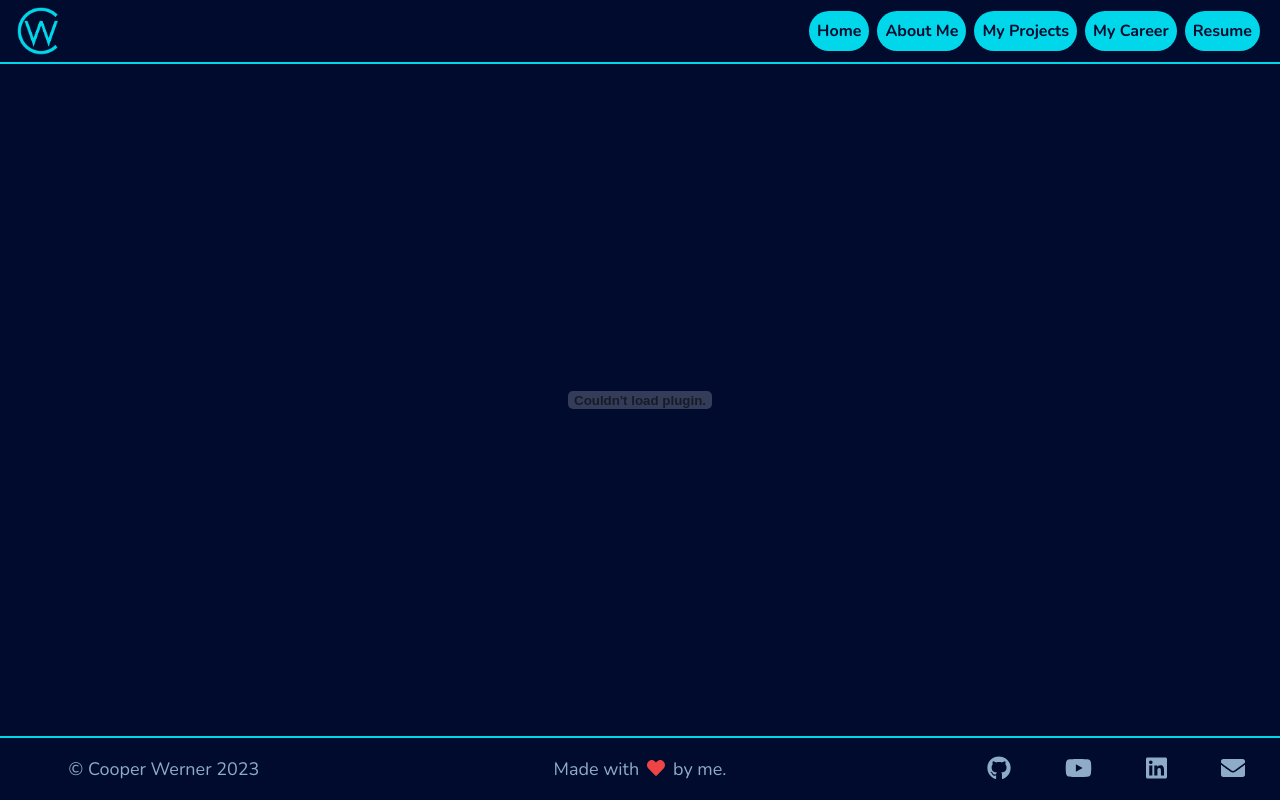
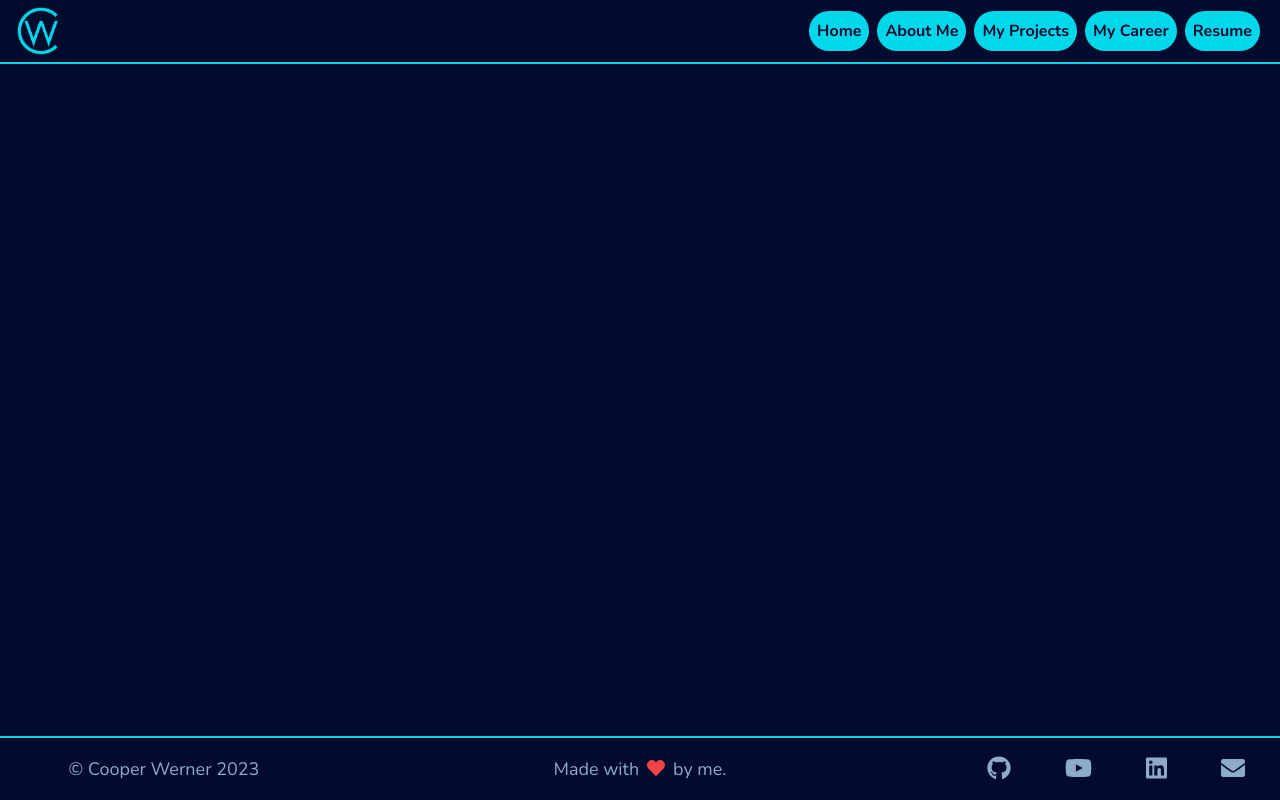
Before and after one commit to CooperW824/cooperw.tech, an Angular app: page /resume in a window 1280 px wide. Built offline with nearby package versions, Linux system fonts and the light colour scheme.

Commit message:
is s3 the issue?

```diff
--- a/src/app/pages/resume/resume.component.html
+++ b/src/app/pages/resume/resume.component.html
@@ -6,7 +6,7 @@
 	<div
 		class="flex items-center justify-center w-full bg-coop-background font-round h-fit p-4 flex-grow flex-shrink basis-auto"
 	>
-		<embed class="h-full w-full" src="https://cooperw-downloadables.s3.us-east-2.amazonaws.com/cooperw.tech/CooperWernerResume2022.pdf" type="application/pdf">
+		<!-- <embed class="h-full w-full" src="https://cooperw-downloadables.s3.us-east-2.amazonaws.com/cooperw.tech/CooperWernerResume2022.pdf" type="application/pdf"> -->
 
 	</div>
 
```
